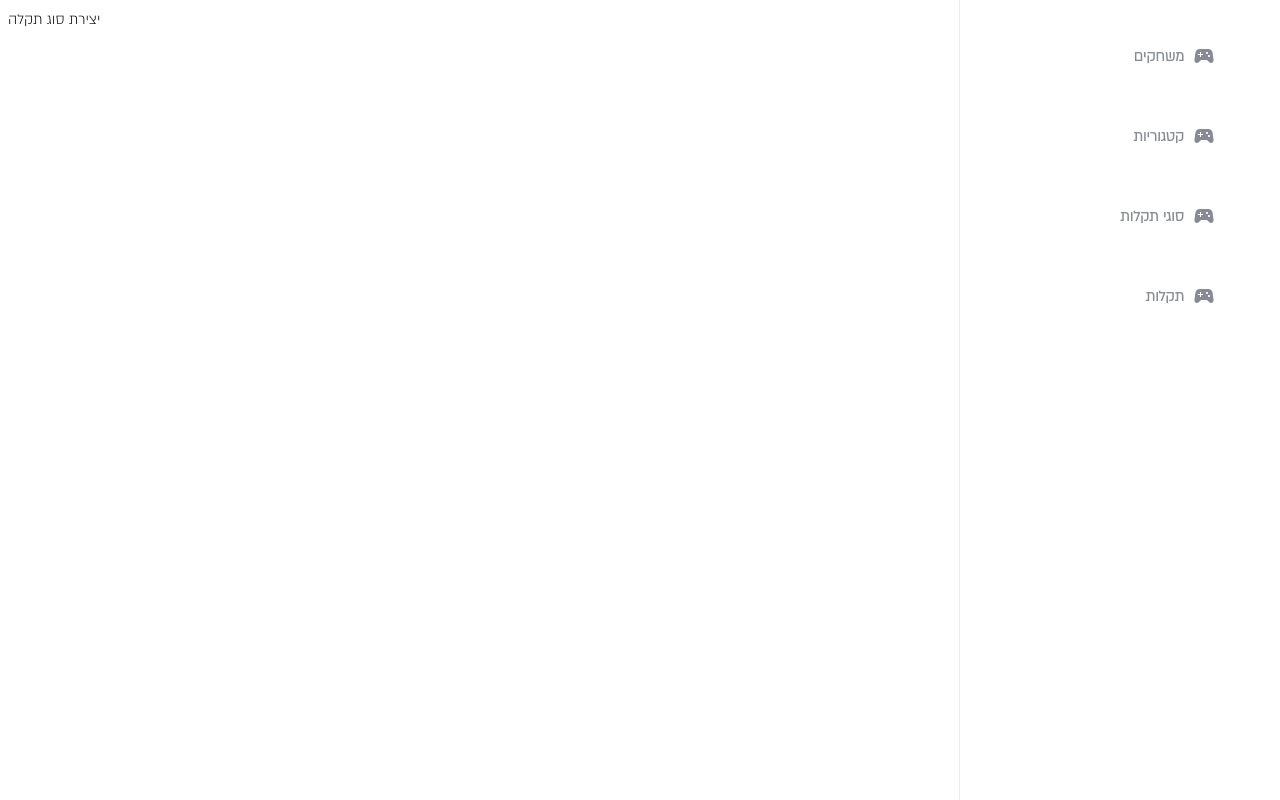
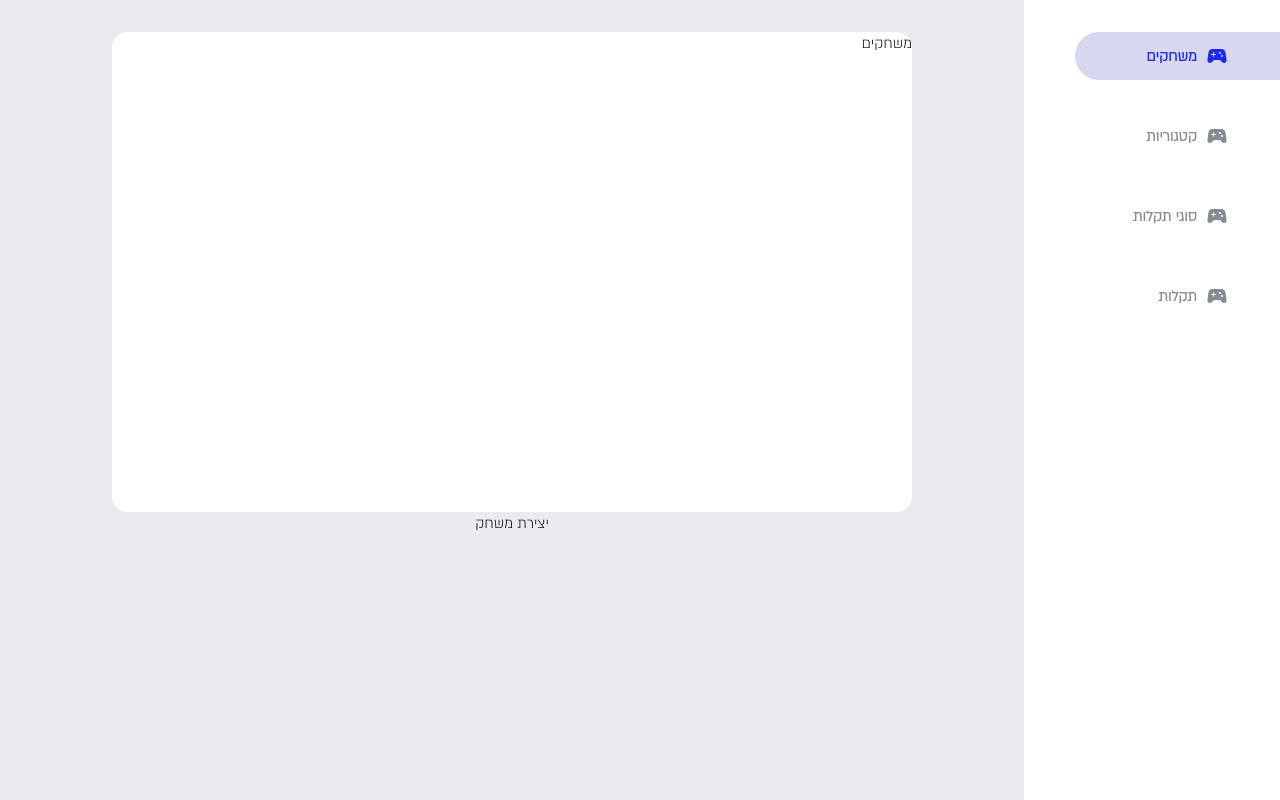
Before and after one commit to noamdelmar/vrClient, a React (Create React App) app: page /wp-admin in a window 1280 px wide. Built offline with nearby package versions, Linux system fonts and the light colour scheme; no server answers.

Commit message:
games admin page

```diff
--- a/src/components/SideBar/styles.js
+++ b/src/components/SideBar/styles.js
@@ -1,12 +1,14 @@
 import styled from 'styled-components';
 
 export const Container = styled.div(() => ({
-    width: '20rem',
+    width: '20%',
     height: '100vh',
     borderLeft: '1px solid #ebebf1',
     position: 'fixed',
     top: '0',
     right: '0',
+    zIndex: '1',
+    backgroundColor: 'white'
 }));
 
 export const Route = styled.div((props) => ({
--- a/src/pages/Admin/Admin.js
+++ b/src/pages/Admin/Admin.js
@@ -4,12 +4,13 @@ import FaultPopup from '../../components/CreatePopup/popup/FaultPopup';
 import TypePopup from '../../components/CreatePopup/popup/TypePopup';
 import { useAppContext } from '../../context/popup/popup_context_provider';
 import httpCommon from '../../services/http-common';
-import { PopupBack } from '../Home/styles';
+import { PopupBack, Container } from '../Home/styles';
 import SideBar from '../../components/SideBar/SideBar'
+import Games from './Games';
 
 export default function Admin() {
     const { showPopup, hidePopup, isPopupShown } = useAppContext();
-    const [selectedPage, setSelctedPage] = useState();
+    const [selectedPage, setSelctedPage] = useState('games');
 
     const handleFileUpload = async (image) => {
         try {
@@ -58,16 +59,17 @@ export default function Admin() {
     console.log(isPopupShown);
 
     return (
-        <>
+        <Container>
             <SideBar setPage={setSelctedPage} selectedPage={selectedPage} />
             {selectedPage == 'games' ?
-                <div onClick={() => showPopup(<GamePopup name='יצירת משחק' handleFileUpload={handleFileUpload} hidePopup={hidePopup} />)}>יצירת משחק</div>
+                <Games handleFileUpload={handleFileUpload} />
+                // <div onClick={() => showPopup(<GamePopup name='יצירת משחק' handleFileUpload={handleFileUpload} hidePopup={hidePopup} />)}>יצירת משחק</div>
                 : selectedPage == 'fault' ? <div onClick={() => showPopup(<FaultPopup name='יצירת תקלה' handleFileUpload={handleFileUpload} hidePopup={hidePopup} />)}>יצירת תקלה</div>
                     : selectedPage == 'faultType' ? <div onClick={() => showPopup(<TypePopup name='יצירת קטגוריה' submit={createTag} hidePopup={hidePopup} />)}>יצירת קטגוריה</div>
                         : <div onClick={() => showPopup(<TypePopup name='יצירת סוג תקלה' submit={createFaultType} hidePopup={hidePopup} />)}>יצירת סוג תקלה</div>
             }
             <PopupBack show={isPopupShown} onClick={() => hidePopup()}></PopupBack>
             {/* <div onClick={() => showPopup(<CreatePopup name='יצירת קטגוריה' data={TAG} submit={createTag} />)}>יצירת קטגוריה</div> */}
-        </>
+        </Container>
     )
 }
--- a/src/pages/Admin/Games.js
+++ b/src/pages/Admin/Games.js
@@ -1,13 +1,34 @@
-import React, { useState } from 'react';
+import React, { useEffect, useState } from 'react';
 import { useAppContext } from '../../context/popup/popup_context_provider';
 import GamePopup from '../../components/CreatePopup/popup/GamePopup';
+import httpCommon from '../../services/http-common';
+import { GamesContainer, Container } from './styles';
 
 export default function Games({ handleFileUpload }) {
-    const { showPopup, hidePopup, isPopupShown } = useAppContext();
+    const { showPopup, hidePopup } = useAppContext();
+    const [existingGames, setGames] = useState();
 
+    useEffect(() => {
+        const getGames = async () => {
+            try {
+                const data = {
+                    name: 'visible',
+                    value: true
+                }
+                const res = await httpCommon.get(`/games/get?data=${JSON.stringify(data)}`);
+                setGames(res.data);
+            } catch (err) {
+                console.error('error geting game: ', err);
+            }
+        }
+        getGames()
+    }, [])
     return (
-        <>
+        <Container>
+            <GamesContainer>
+                <div>משחקים</div>
+            </GamesContainer>
             <div onClick={() => showPopup(<GamePopup name='יצירת משחק' handleFileUpload={handleFileUpload} hidePopup={hidePopup} />)}>יצירת משחק</div>
-        </>
+        </Container>
     )
 }
--- /dev/null
+++ b/src/pages/Admin/styles.js
@@ -0,0 +1,18 @@
+import styled from 'styled-components';
+
+export const GamesContainer = styled.div(() => ({
+    width: '50rem',
+    height: '30rem',
+    backgroundColor: 'white',
+    borderRadius: '1rem',
+    textAlign: 'right',
+    marginTop: '2rem'
+}))
+
+export const Container = styled.div(() => ({
+    width: '80%',
+    height: '100%',
+    backgroundColor: '#eaebef',
+    textAlign: '-webkit-center',
+    position: 'fixed'
+}))
--- a/src/pages/Home/styles.js
+++ b/src/pages/Home/styles.js
@@ -28,3 +28,12 @@ export const PopupBack = styled.div((props) => ({
     top: '0',
     left: '0'
 }))
+
+export const Container = styled.div(() => ({
+    width: '100vw',
+    height: '100vh',
+    zIndex: '-2',
+    position: 'fixed',
+    top: '0',
+    left: '0',
+}))
```
